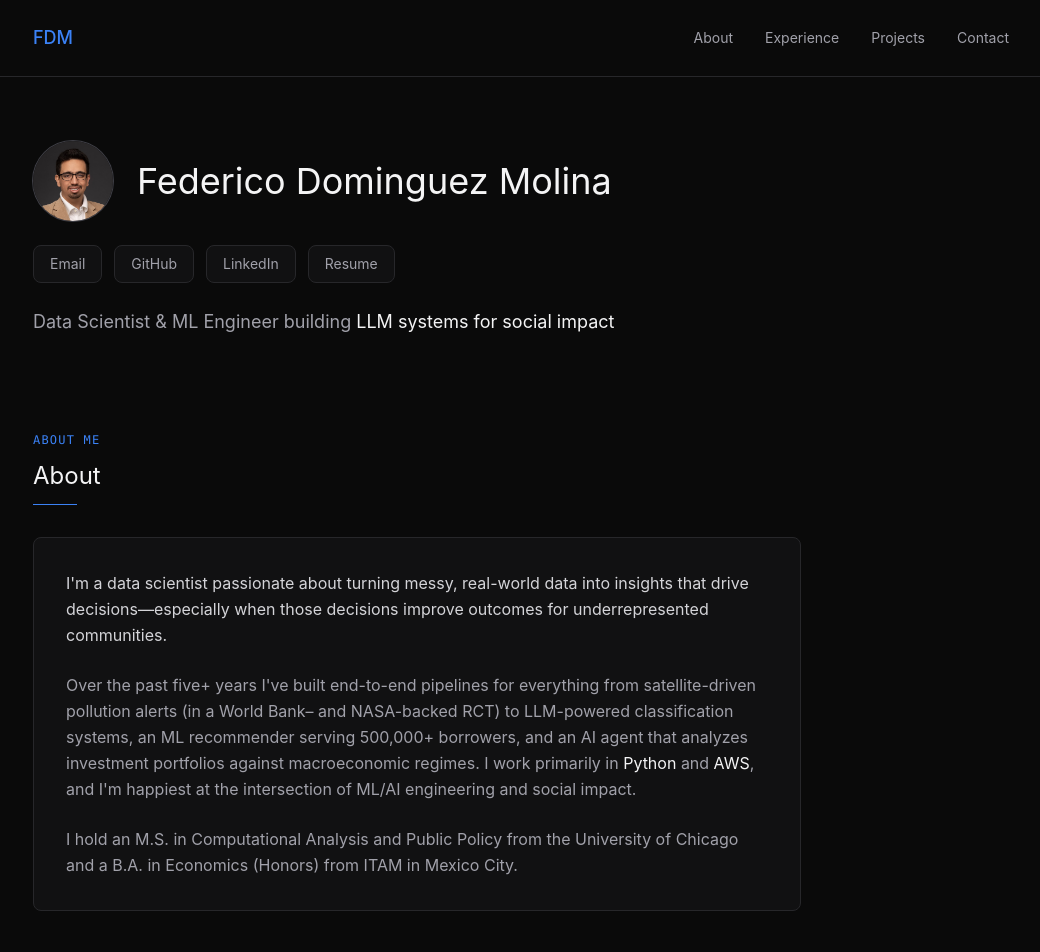
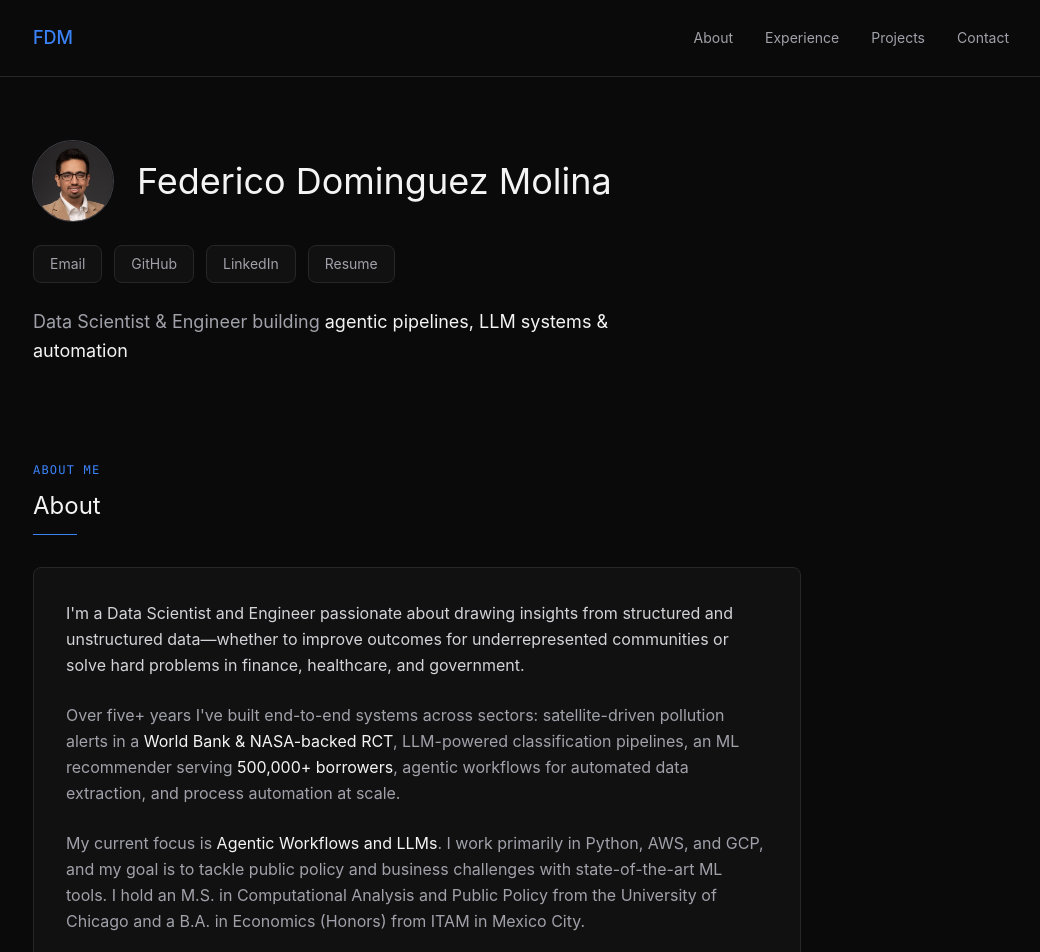
Before and after one commit to FedericoDM/federicodm.github.io, a Next.js app: page / in a window 1280 px wide. Shown: the top 952 px of the page, without its empty margins (119-1159 px from the left). Built offline with nearby package versions, Linux system fonts and the light colour scheme.

Commit message:
Update tagline and about section to reflect full scope of work
Co-Authored-By: Claude Sonnet 4.6 <noreply@anthropic.com>

```diff
--- a/app/page.tsx
+++ b/app/page.tsx
@@ -52,7 +52,7 @@ Resume
 </a>
 </div>
 <p className="text-lg text-zinc-400 max-w-2xl leading-relaxed">
-Data Scientist & ML Engineer building <span className="text-zinc-100">LLM systems for social impact</span>
+Data Scientist & Engineer building <span className="text-zinc-100">agentic pipelines, LLM systems & automation</span>
 </p>
 </section>
 
@@ -65,21 +65,22 @@ Data Scientist & ML Engineer building <span className="text-zinc-100">LLM system
   </div>
   <div className="p-8 rounded-lg border border-zinc-800 bg-zinc-900/50 max-w-3xl space-y-6">
     <p className="text-base text-zinc-300 leading-relaxed">
-      I'm a data scientist passionate about turning messy, real-world data into
-      insights that drive decisions—especially when those decisions improve outcomes
-      for underrepresented communities.
+      I'm a Data Scientist and Engineer passionate about drawing insights from structured
+      and unstructured data—whether to improve outcomes for underrepresented communities
+      or solve hard problems in finance, healthcare, and government.
     </p>
     <p className="text-zinc-400 leading-relaxed">
-      Over the past five+ years I've built end-to-end pipelines for everything from
-      satellite-driven pollution alerts (in a World Bank– and NASA-backed RCT) to
-      LLM-powered classification systems, an ML recommender serving 500,000+
-      borrowers, and an AI agent that analyzes investment portfolios against
-      macroeconomic regimes. I work primarily in <span className="text-zinc-100">Python</span> and
-      <span className="text-zinc-100"> AWS</span>, and I'm happiest at the intersection of ML/AI engineering and social impact.
+      Over five+ years I've built end-to-end systems across sectors: satellite-driven
+      pollution alerts in a <span className="text-zinc-100">World Bank & NASA-backed RCT</span>, LLM-powered
+      classification pipelines, an ML recommender serving <span className="text-zinc-100">500,000+ borrowers</span>,
+      agentic workflows for automated data extraction, and process automation at scale.
     </p>
     <p className="text-zinc-400 leading-relaxed">
-      I hold an M.S. in Computational Analysis and Public Policy from the University
-      of Chicago and a B.A. in Economics (Honors) from ITAM in Mexico City.
+      My current focus is <span className="text-zinc-100">Agentic Workflows and LLMs</span>. I work primarily
+      in Python, AWS, and GCP, and my goal is to tackle public policy and business
+      challenges with state-of-the-art ML tools. I hold an M.S. in Computational
+      Analysis and Public Policy from the University of Chicago and a B.A. in Economics
+      (Honors) from ITAM in Mexico City.
     </p>
   </div>
 </section>
```
